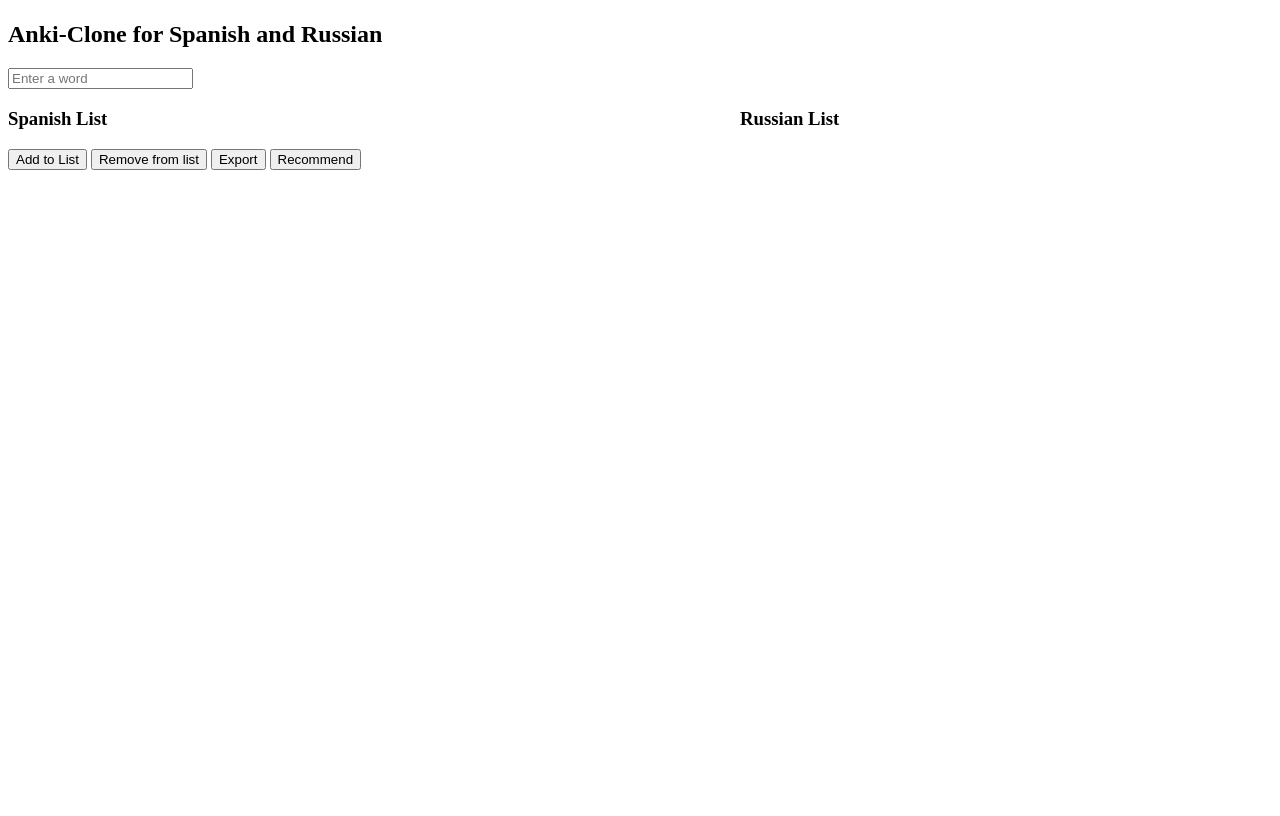
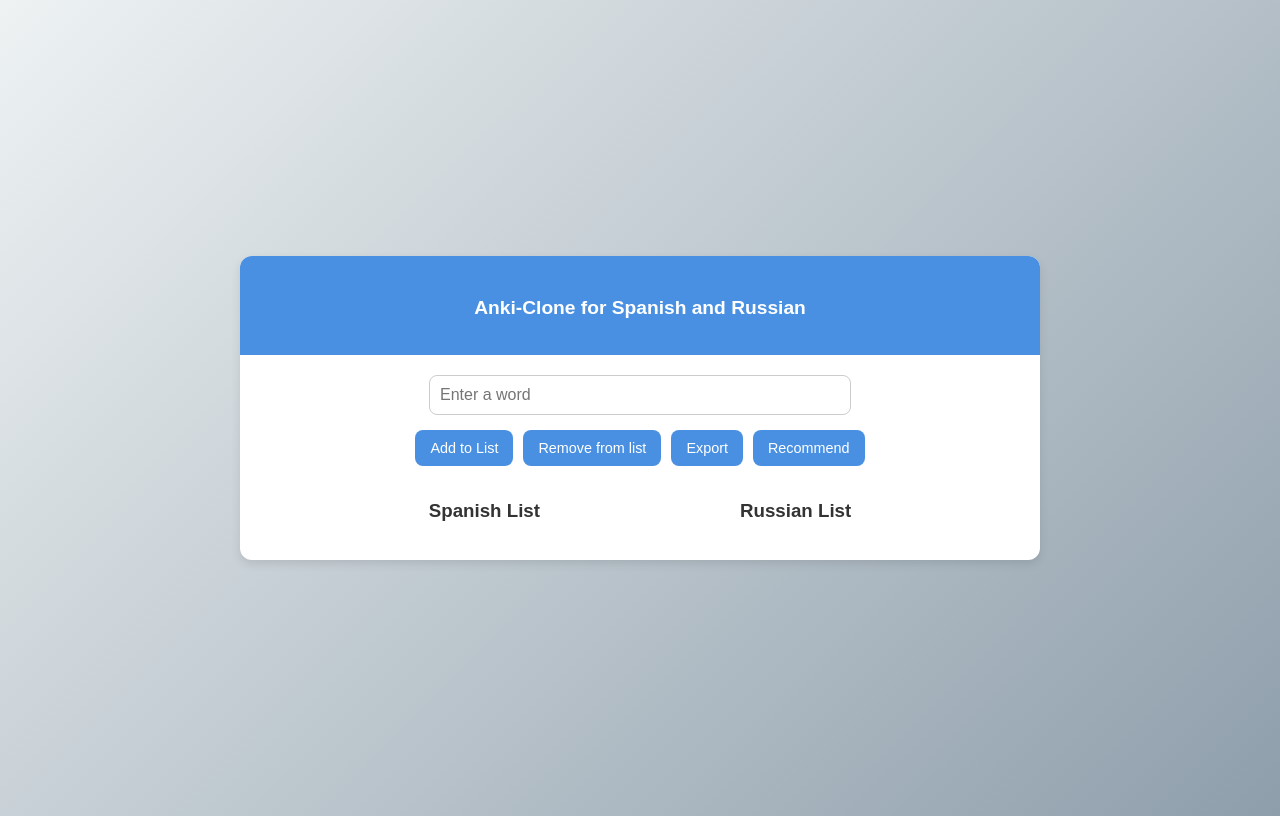
Before and after one commit to Jabsz5/anki_clone, a website: page anki_clone/anki_clone/templates/ankiClone.html in a window 1280 px wide. Drawn offline with Linux system fonts and the light colour scheme; no server answers.

Commit message:
Major CSS update
Stylization so website looks better

```diff
--- a/anki_clone/anki_clone/index.js
+++ b/anki_clone/anki_clone/index.js
@@ -15,7 +15,7 @@
   host: 'localhost',
   user: 'root',
   password: '14640!Manager',
-  database: 'userinfo', /
+  database: 'userinfo',
   waitForConnections: true,
   connectionLimit: 10,
   queueLimit: 0,
--- a/anki_clone/anki_clone/templates/ankiClone.html
+++ b/anki_clone/anki_clone/templates/ankiClone.html
@@ -6,6 +6,95 @@
     <title>Anki-Clone</title>
 
     <style>
+        body {
+            font-family: 'Arial', sans-serif;
+            background: linear-gradient(135deg, #eef2f3, #8e9eab);
+            color: #333;
+            display: flex;
+            justify-content: center;
+            align-items: center;
+            min-height: 100vh;
+        }
+
+        main {
+            background: white;
+            width: 90%;
+            max-width: 800px;
+            border-radius: 12px;
+            box-shadow: 0 4px 10px rgba(0, 0, 0, 0.1);
+            overflow: hidden;
+        }
+
+/* Header */
+        header {
+            text-align: center;
+            background: #4a90e2;
+            color: white;
+            padding: 20px;
+        }
+
+        header h1 {
+            font-size: 2rem;
+        }
+
+        header h2 {
+            font-size: 1.2rem;
+            margin-top: 10px;
+        }
+
+/* Input Section */
+        .input-section {
+            padding: 20px;
+            display: flex;
+            flex-direction: column;
+            align-items: center;
+            gap: 15px;
+        }
+
+        .input-section input {
+            width: 100%;
+            max-width: 400px;
+            padding: 10px;
+            border: 1px solid #ccc;
+            border-radius: 8px;
+            font-size: 1rem;
+            outline: none;
+            transition: border-color 0.2s;
+        }
+
+        .input-section input:focus {
+            border-color: #4a90e2;
+        }
+
+/* Button Group */
+        .button-group {
+            display: flex;
+            flex-wrap: wrap;
+            gap: 10px;
+        }
+
+        button {
+            padding: 10px 15px;
+            border: none;
+            border-radius: 8px;
+            font-size: 0.9rem;
+            cursor: pointer;
+            background: #4a90e2;
+            color: white;
+            transition: background 0.3s;
+        }
+
+        button:hover {
+            background: #357abd;
+        }
+
+/* Language Lists */
+        .language-list-container {
+            display: flex;
+            justify-content: space-around;
+            padding: 20px;
+            gap: 20px;
+        }
         ul{
             list-style-type: disc;
             margin-top: 10px;
@@ -30,30 +119,34 @@
     </style>
 </head>
 <body>
-
+    <main>
+        <header>
             <h1 id="Welcome"></h1>
             <h2>Anki-Clone for Spanish and Russian</h2>
+        </header>
 
+        <section class="input-section">
             <input type="text" id="textbox" placeholder="Enter a word">
-
-    <div class="LanguageList">
+            <div class="button-group">
+                <button id="insertWordbtn" onclick="addtoList()">Add to List</button>
+                <button id="Remove" onclick="removeWord()">Remove from list</button>
+                <button id="Export to excel spreadhseet" onclick="exportToExcel()">Export</button>
+                <button id="Recommendation">Recommend</button>
+            </div>
+        <section class="LanguageList">
             <div class="list-container">
                 <h3>Spanish List</h3>
                 <ul id ='SpanishList'></ul>
             </div>
-
             <div class="list-container">
                 <h3>Russian List</h3>
                 <ul id ='RussianList'></ul>
             </div>
             </div>
+        </section>
+    </main>
+</body>
 
-    <button id="insertWordbtn" onclick="addtoList()">Add to List</button>
-    <button id="Remove" onclick="removeWord()">Remove from list</button>
-    <button id="Export to excel spreadhseet" onclick="exportToExcel()">Export</button>
-    <button id="Recommendation">Recommend</button>
-
-</body>
 <script src="https://cdn.jsdelivr.net/npm/xlsx/dist/xlsx.full.min.js"></script>
 <script>
      function detectChar(char){
```
Also changed, not shown: anki_clone/anki_clone/templates/CreateAccount.html (+74 -5 lines), anki_clone/anki_clone/templates/index.html (+29 -7 lines). Lines whose indentation alone changed are shown as unchanged.
